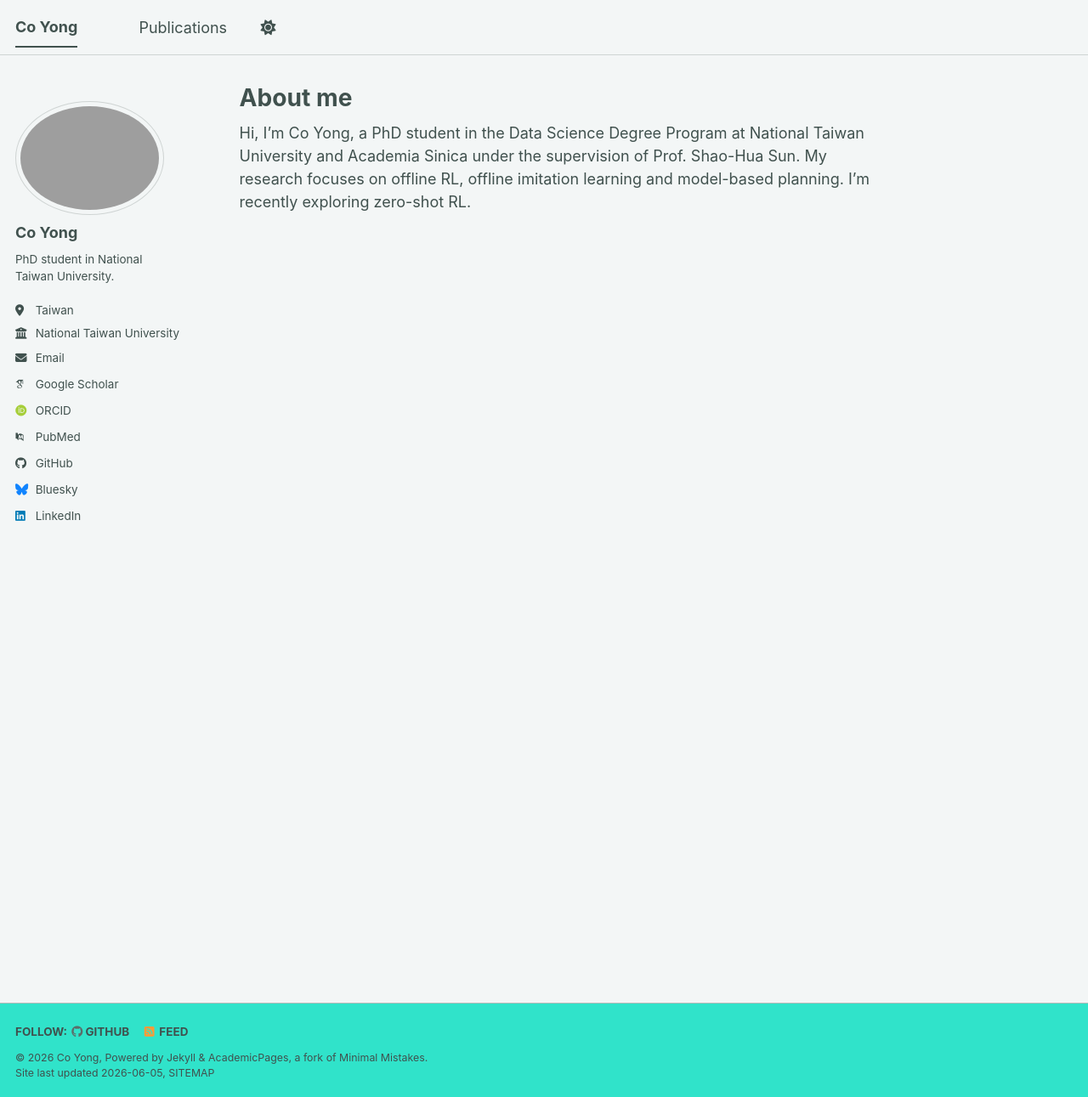
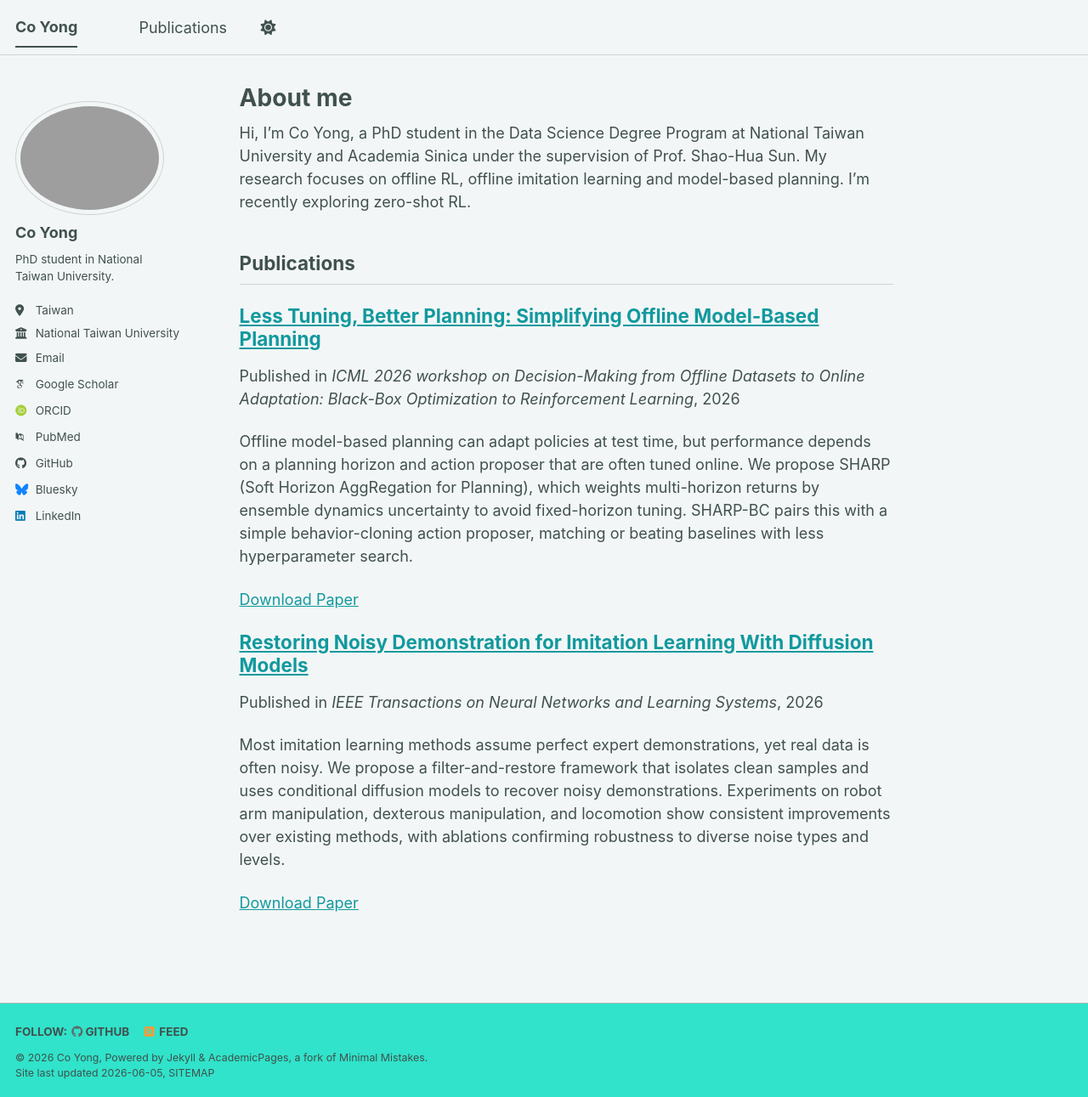
Before and after one commit to coyoung41/coyoung41.github.io, a Jekyll site: the page built from _pages/about.md, in a window 1280 px wide and 1291 px high. Shown: the whole window at 85% size. Built offline with Jekyll 4.4.1, drawn with Linux system fonts in a browser that asks for light colours; some web fonts are replaced; a script bundle is joined from its source files by our own code; library files that are not in the unit come from our copies.

Commit message:
add publications

```diff
--- a/_pages/about.md
+++ b/_pages/about.md
@@ -8,3 +8,12 @@ redirect_from:
 ---
 
 Hi, I'm Co Yong, a PhD student in the Data Science Degree Program at National Taiwan University and Academia Sinica under the supervision of Prof. Shao-Hua Sun. My research focuses on offline RL, offline imitation learning and model-based planning. I'm recently exploring zero-shot RL.
+
+## Publications
+
+{% include base_path %}
+
+{% assign sorted_pubs = site.publications | sort: "date" | reverse %}
+{% for post in sorted_pubs %}
+  {% include archive-single.html %}
+{% endfor %}
--- a/_publications/01_SHARP.md
+++ b/_publications/01_SHARP.md
@@ -4,6 +4,8 @@ collection: publications
 category: workshop
 # permalink: /publication/2024-02-17-paper-title-number-4
 excerpt: 'Offline model-based planning can adapt policies at test time, but performance depends on a planning horizon and action proposer that are often tuned online. We propose SHARP (Soft Horizon AggRegation for Planning), which weights multi-horizon returns by ensemble dynamics uncertainty to avoid fixed-horizon tuning. SHARP-BC pairs this with a simple behavior-cloning action proposer, matching or beating baselines with less hyperparameter search.'
+date: 2026-06-15
+venue: 'ICML 2026 workshop on Decision-Making from Offline Datasets to Online Adaptation: Black-Box Optimization to Reinforcement Learning'
 paperurl: 'https://openreview.net/group?id=ICML.cc/2026/Workshop/DEMO/Authors&referrer=%5BHomepage%5D(%2F)'
 # citation: 'Your Name, You. (2024). &quot;Paper Title Number 3.&quot; <i>GitHub Journal of Bugs</i>. 1(3).'
 ---
```
